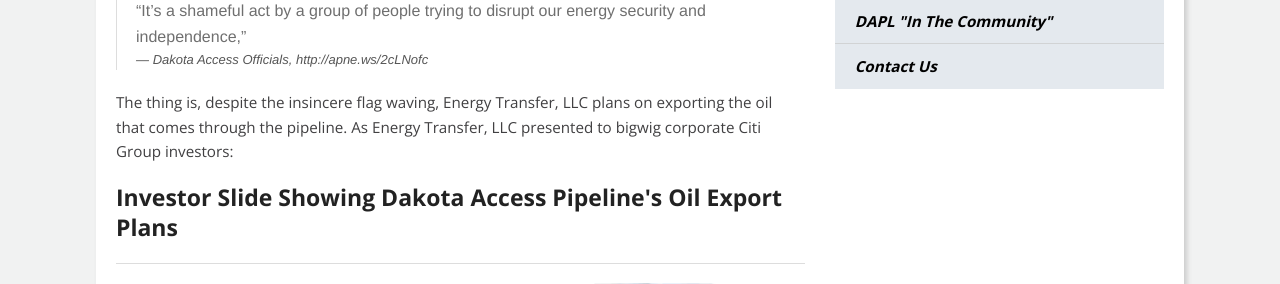
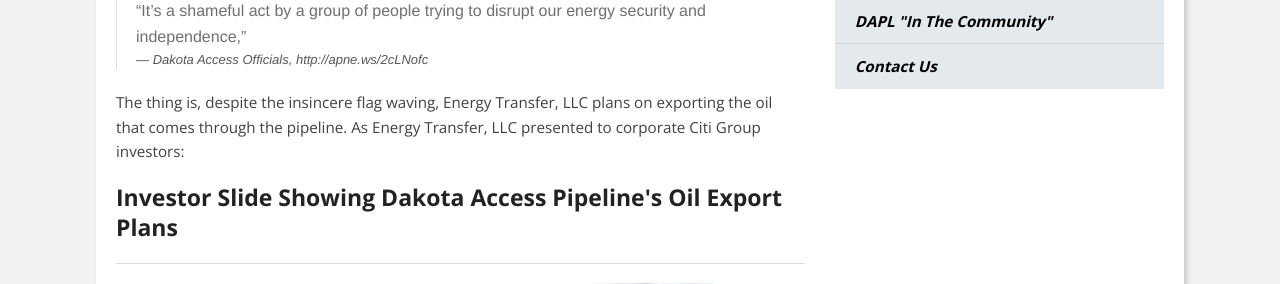
Before and after one commit to DanielM12/dakotaaccesspipeline.net, a PHP site: page /foreign-oil/dakota-access-pipeline-loves-foreign-oil.php in a window 1280 px wide. Shown: the part 444-728 px from the top of the page. Run offline with PHP 8.4, Linux system fonts and the light colour scheme; some libraries are stand-ins or nearby versions.

Commit message:
little over the top maybe

```diff
--- a/foreign-oil/dakota-access-pipeline-loves-foreign-oil.php
+++ b/foreign-oil/dakota-access-pipeline-loves-foreign-oil.php
@@ -7,7 +7,7 @@
             <p>We know Energy Transfer, LLC has said a lot about how this pipeline will reduce our dependence on foreign oil. For instance, the time Dakota Access said of the Standing Rock protests:</p>
             <p><blockquote>“It’s a shameful act by a group of people trying to disrupt our energy security and independence,” <cite>Dakota Access Officials, http://apne.ws/2cLNofc</cite></blockquote></p>
             <p>The thing is, despite the insincere flag waving, Energy Transfer, LLC plans on exporting the oil that comes through the pipeline. As Energy Transfer, LLC presented
-              to bigwig corporate Citi Group investors:</p>
+              to corporate Citi Group investors:</p>
 						<h4>Investor Slide Showing Dakota Access Pipeline's Oil Export Plans</h4>
 						<hr>
             <img src="http://dakotaaccesspipeline.net/img/busted.png" style="width:100%;" alt="Dakota Access Pipeline DAPL is excited to explore foreign oil export options!">
```
